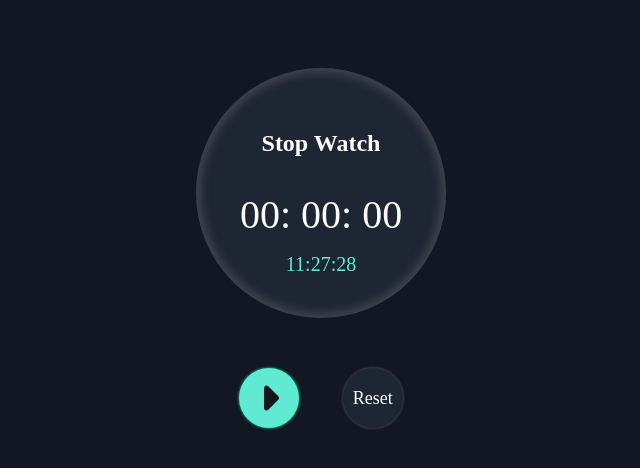
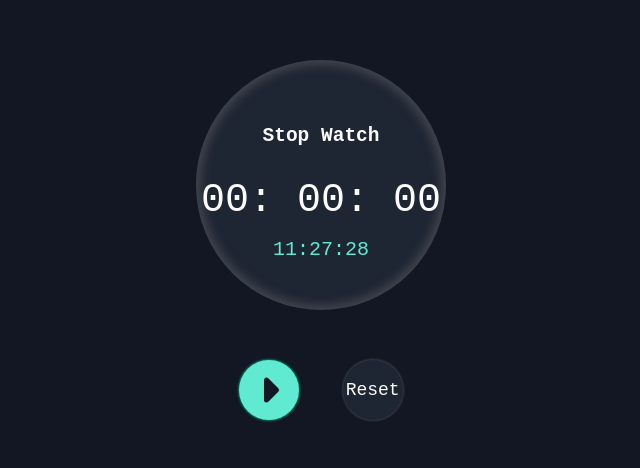
Before and after one commit to Mahsa-Arabzadeh/StopWatch, a plain HTML site: page index.html in a window 1280 px wide. Shown: the part 160-628 px from the top of the page, without its empty margins (319-959 px from the left). Drawn offline with Linux system fonts and the light colour scheme.

Commit message:
add style.css to disc folder

```diff
--- a/index.html
+++ b/index.html
@@ -5,7 +5,7 @@
     <meta charset="UTF-8">
     <meta name="viewport" content="width=device-width, initial-scale=1.0">
     <title>StopWatch</title>
-    <link rel="stylesheet" href="style/css/style.css">
+    <link rel="stylesheet" href="style/disc/style.css">
 </head>
 
 <body>
--- a/style/style.scss
+++ b/style/style.scss
@@ -2,7 +2,6 @@
 @import "mixin";
 @import "style.css";
 @import "css/style.css.map";
-@use "css/style.css"
 
 
 .stuff{
```
Also changed, not shown: style/disc/style.css, 2 other files.
